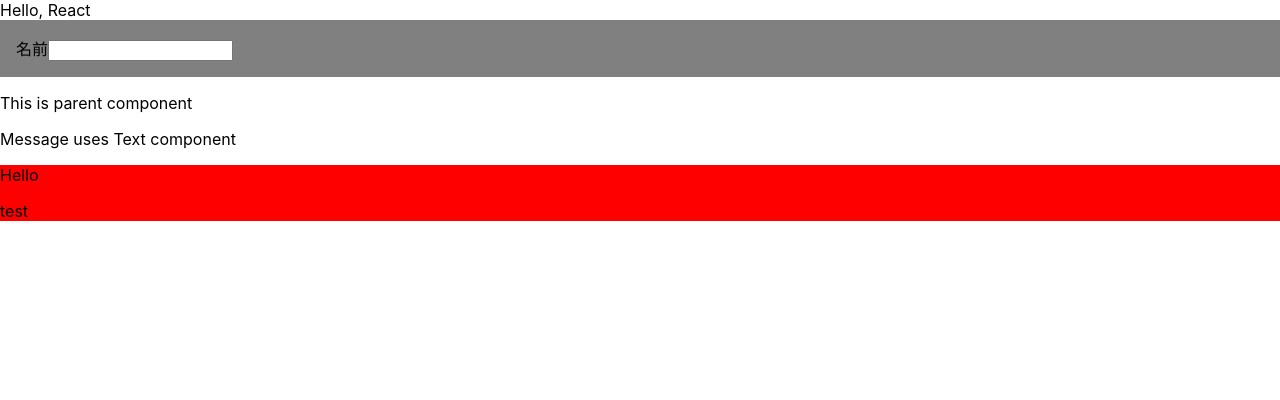
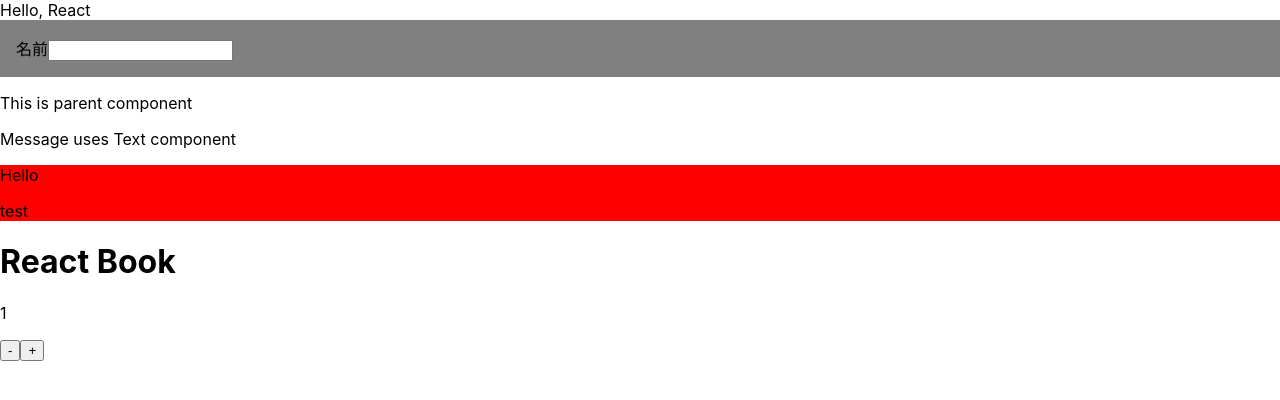
Before and after one commit to TatsukiSatoh/React-learn, a React (Create React App) app: page / in a window 1280 px wide. Shown: the top 400 px of the page. Built offline with nearby package versions, Linux system fonts and the light colour scheme.

Commit message:
Learn useState

```diff
--- /dev/null
+++ b/src/components/UseStateSample.tsx
@@ -0,0 +1,20 @@
+import { useState } from "react"
+
+type CounterProps = {
+    initialValue: number
+}
+
+const Counter = (props:CounterProps):JSX.Element => {
+    const {initialValue} = props
+    const [counter, setCounter] = useState(initialValue)
+
+    return(
+        <div>
+            <p>{counter}</p>
+            <button onClick={()=>setCounter(counter-1)}> - </button>
+            <button onClick={()=>setCounter(counter+1)}> + </button>
+        </div>
+    )
+}
+
+export default Counter
--- a/src/index.tsx
+++ b/src/index.tsx
@@ -6,6 +6,8 @@ import Hello from './components/hello'
 import Name from './components/Name'
 import Message from './components/Message'
 import ContainerSample from './components/ContainerSample'
+import ContextSample from './components/ContextSample'
+import UseStateSample from './components/UseStateSample'
 import reportWebVitals from './reportWebVitals';
 
 const root = ReactDOM.createRoot(
@@ -17,6 +19,8 @@ root.render(
     <Name />
     <Message />
     <ContainerSample />
+    <ContextSample />
+    <UseStateSample initialValue={1} />
   </React.StrictMode>
 );
 
```
